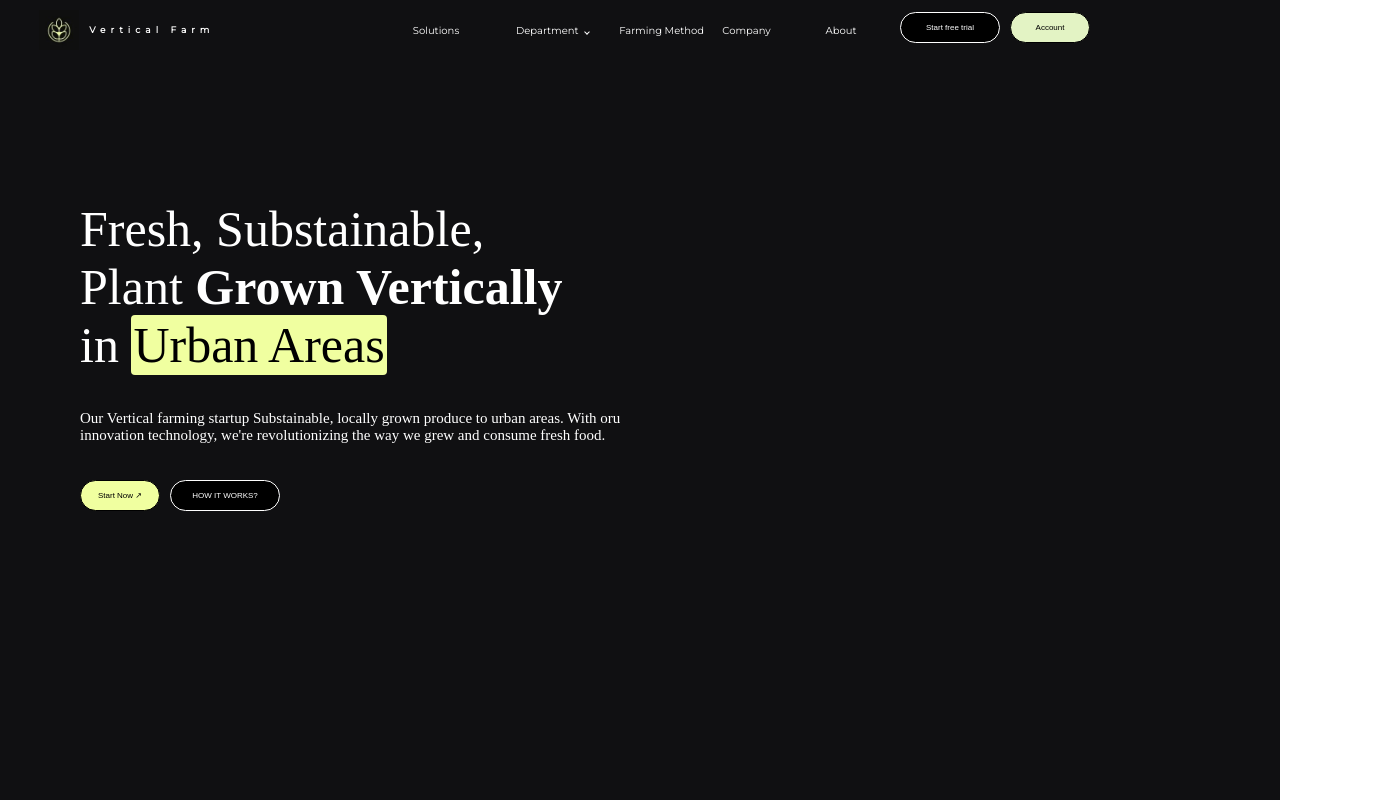
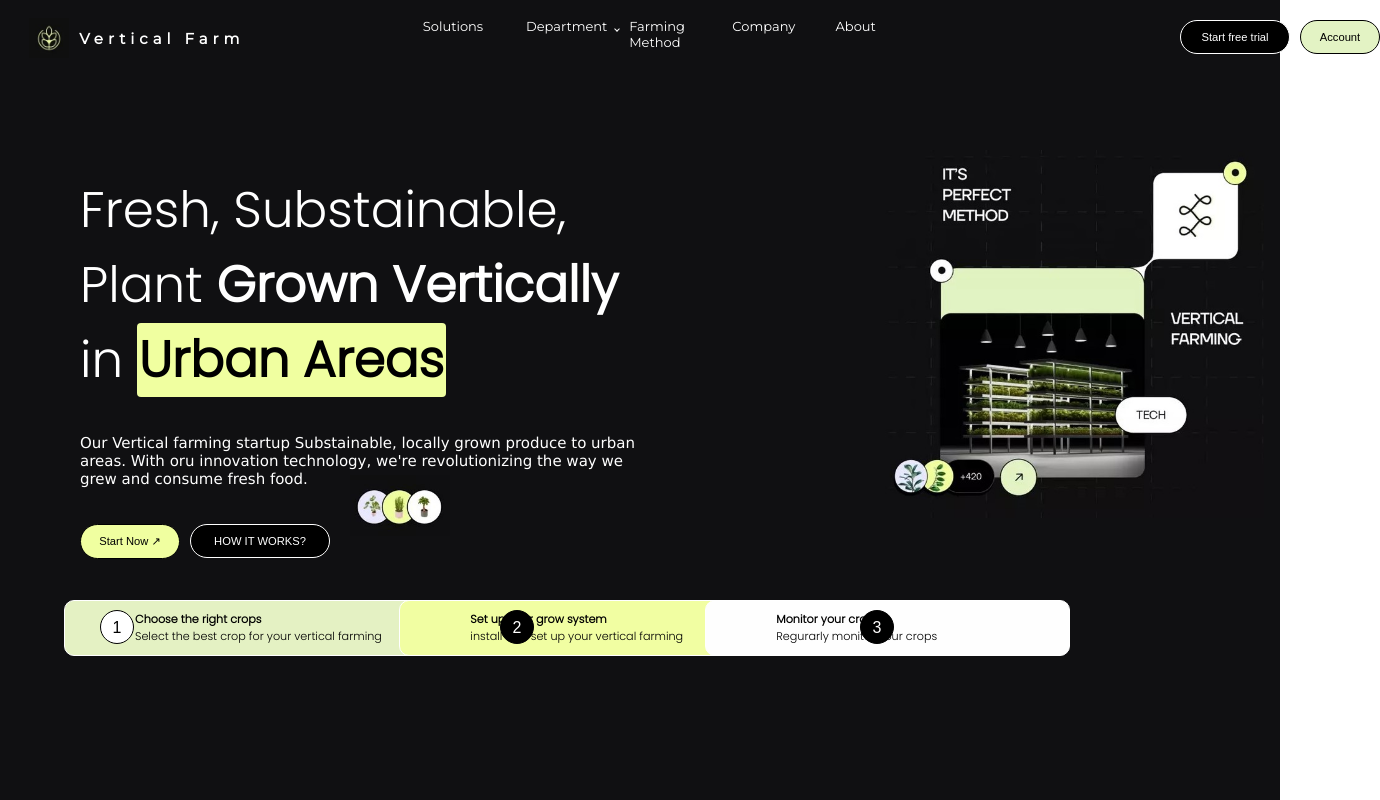
Before and after one commit to Jegathish-16/HTML-website_recreate, a plain HTML site: page index.html in a window 1280 px wide. Shown: the whole page, 1380 px wide, since content can reach past the window. Drawn offline with Linux system fonts and the light colour scheme.

Commit message:
Add.body of the website and css

```diff
--- a/assests/css/style.css
+++ b/assests/css/style.css
@@ -1,3 +1,4 @@
+@import url('https://fonts.googleapis.com/css2?family=Poppins:ital,wght@0,300;1,500;1,600;1,700;1,800;1,900&display=swap');
 *{
     margin: 0px;
     padding: 0px;
@@ -8,7 +9,7 @@
     height:100vh;
     background-color: #101012;
 }
-nav {
+nav{
     display: flex;
     justify-content: space-around;
     align-items: center;
@@ -22,7 +23,7 @@ nav {
     font-size: 6px;
 }
 .heading h4{
-    font-size: 1.5em;
+    font-size: 2.5em;
     margin: .7em 0 1em 0;
     display: inline-block;
     padding-top: 18px;
@@ -30,7 +31,7 @@ nav {
 .heading img{
     max-width: 40px;
     float: left;
-    margin: 10px 10px 10px 140px;
+    margin: 18px 10px 10px 140px;
 }
 .nav-links {
     width: 60%;
@@ -42,10 +43,13 @@ nav {
     padding: 12px;
     color: white;
     text-decoration: none;
-    font-size: 10px;
+    font-size: 13px;
     width: 15%;
     text-align: left;
     margin-left: -12px;
+}
+a:hover {
+    color: #BBC19D;
 }
 .button {
     float: right;
@@ -54,11 +58,12 @@ nav {
     border: 0.1px solid #ffffff;
     padding: 10px 20px;
     background: rgb(0, 0, 0);
-    font-size: 0.5em;
+    font-size: 0.7em;
     cursor: pointer;
     position: absolute;
-    width: 100px;
-    left: 900px;
+    width: 110px;
+    left: 1180px;
+    top: 20px;
 }
 .button1 {
     float: right;
@@ -68,9 +73,10 @@ nav {
     padding: 10px 15px;
     position: absolute;
     width: 80px;
-    left: 1010px;
+    top: 20px;
+    left: 1300px;
     background: #E3F3C4;
-    font-size: 0.5em;
+    font-size: 0.7em;
     cursor: pointer;
 }
 .button2{
@@ -80,10 +86,10 @@ nav {
     border: 0.5px solid #000000;
     padding: 10px 15px;
     position: absolute;
-    width: 80px;
+    width: 100px;
     left: 80px;
     background: #F0FFA0;
-    font-size: 0.5em;
+    font-size: 0.7em;
     cursor: pointer;
 }
 .button3{
@@ -93,13 +99,12 @@ nav {
     border: 0.1px solid #ffffff;
     padding: 10px 20px;
     background: rgb(0, 0, 0);
-    font-size: 0.5em;
+    font-size: 0.7em;
     cursor: pointer;
     position: absolute;
-    width: 110px;
-    left: 170px;
+    width: 140px;
+    left: 190px;
 }
-
 .arrow {
     border: solid rgb(255, 255, 255);
     border-width: 0 1px 1px 0;
@@ -126,16 +131,120 @@ nav {
 p{
     font-size: 50px;
     padding-left: 80px;
+    font-family: "Poppins";
 }
 .high {
     background-color: #F0FFA0;
     color: #000000;
     padding: 2px;
     border-radius: 4px;
-  }
+}
 .col h4{
+    font-family: Verdana, Geneva, Tahoma, sans-serif;
     font-size: 15px;
     height: 20%;
     padding-left: 80px;
     font-weight: 30;
 }
+
+.col img{
+    max-width: 100px;
+    float: left;
+    position: absolute;
+    width: 150px;
+    left: 350px;
+    top: 475px;
+}
+
+.in-img img{
+    max-width: 30%;
+    float: left;
+    position: absolute;
+    width: 100%;
+    left: 880px;
+    top: 150px;
+}
+
+.box{
+    background-color: #E4F1C3;
+    color: #000000;
+    border: 0.1px solid #ffffff;
+    padding: 10px 70px;
+    font-size: 0.7em;
+    border-radius: 10px;
+    position: absolute;
+    width: 400px;
+    top: 600px;
+    margin-left: 5%;
+}
+
+.circle {
+    border-radius: 50%;
+    width: 34px;
+    height: 34px;
+    padding: 8px;
+    background: #fff;
+    border: 1px solid #000;
+    color: #000;
+    text-align: center;
+    font: 1em Arial, sans-serif;
+    position: absolute;
+    left: 100px;
+    top: 610px;
+  }
+
+.box1{
+    background-color: #F1FEA2;
+    color: #000000;
+    border: 0.1px solid #ffffff;
+    padding: 10px 70px;
+    font-size: 0.7em;
+    border-radius: 10px;
+    position: absolute;
+    width: 365px;
+    top: 600px;
+    margin-left: 31.2%;
+}
+
+.circle1 {
+    border-radius: 50%;
+    width: 34px;
+    height: 34px;
+    padding: 8px;
+    background: #000000;
+    border: 1px solid #000;
+    color: #ffffff;
+    text-align: center;
+    font: 1em Arial, sans-serif;
+    position: absolute;
+    left: 500px;
+    top: 610px;
+  }
+
+.box3{
+    background-color: #FEFEFE;
+    color: #000000;
+    border: 0.1px solid #ffffff;
+    padding: 10px 70px;
+    font-size: 0.7em;
+    border-radius: 10px;
+    position: absolute;
+    width: 365px;
+    top: 600px;
+    margin-left: 55.1%;
+}
+
+.circle3 {
+    border-radius: 50%;
+    width: 34px;
+    height: 34px;
+    padding: 8px;
+    background: #000000;
+    border: 1px solid #000;
+    color: #fffefe;
+    text-align: center;
+    font: 1em Arial, sans-serif;
+    position: absolute;
+    left: 860px;
+    top: 610px;
+}
--- a/index.html
+++ b/index.html
@@ -8,6 +8,7 @@
     <title>Home</title>
   </head>
   <body>
+    <!-- Navigation bar -->
     <div class="container">
     <nav>
       <div class="heading">
@@ -20,26 +21,42 @@
         <a href="#Farming Method">Farming Method</a>
         <a href="#company">Company</a>
         <a href="#about">About</a>
-        <div class="nav-button">
-            <button class="button button5">Start free trial</button>
-            <button class="button1 button5">Account</button>
-        </div>
+        <button class="button">Start free trial</button>
+        <button class="button1">Account</button>
+
       </ul>
     </nav>
+    <!-- Body of the webiste -->
     <div class="row">
         <div class="col">
             <p>Fresh, Substainable,</p>
             <p>Plant <b>Grown Vertically</b></p>
-            <p>in <span class="high">Urban Areas</span></p>
+            <p>in <span class="high"><strong>Urban Areas</strong></span></p>
             <br>
             <br>
             <h4>Our Vertical farming startup Substainable, locally grown produce to urban areas. With oru innovation technology, we're revolutionizing the way we grew and consume fresh food.</h4>
+            <div class="in-img">
+              <img src="assests/img/side.jpg" alt="side-Pic_2">
+            </div>
             <br>
             <br>
             <button class="button2">Start Now &#x2197</button>
             <button class="button3">HOW IT WORKS?</button>
+            <img src="assests/img/mini.jpg" alt="side-Pic_1">
+            <div>
+              <p class="box"><strong>Choose the right crops</strong><br>Select the best crop for your vertical farming</p>
+              <div class="circle">1</div>
+            </div>
+            <div>
+              <p class="box1"><strong>Set up your grow system</strong><br>install and set up your vertical farming</p>
+              <div class="circle1">2</div>
+            </div>
+            <div>
+              <p class="box3"><strong>Monitor your crops</strong><br>Regurarly monitor your crops</p>
+              <div class="circle3">3</div>
+            </div>
         </div>
     </div>
-    </div>
+  </div>
   </body>
 </html>
```
Also changed, not shown: assests/img/mini.jpg (added), assests/img/side.jpg (added).
